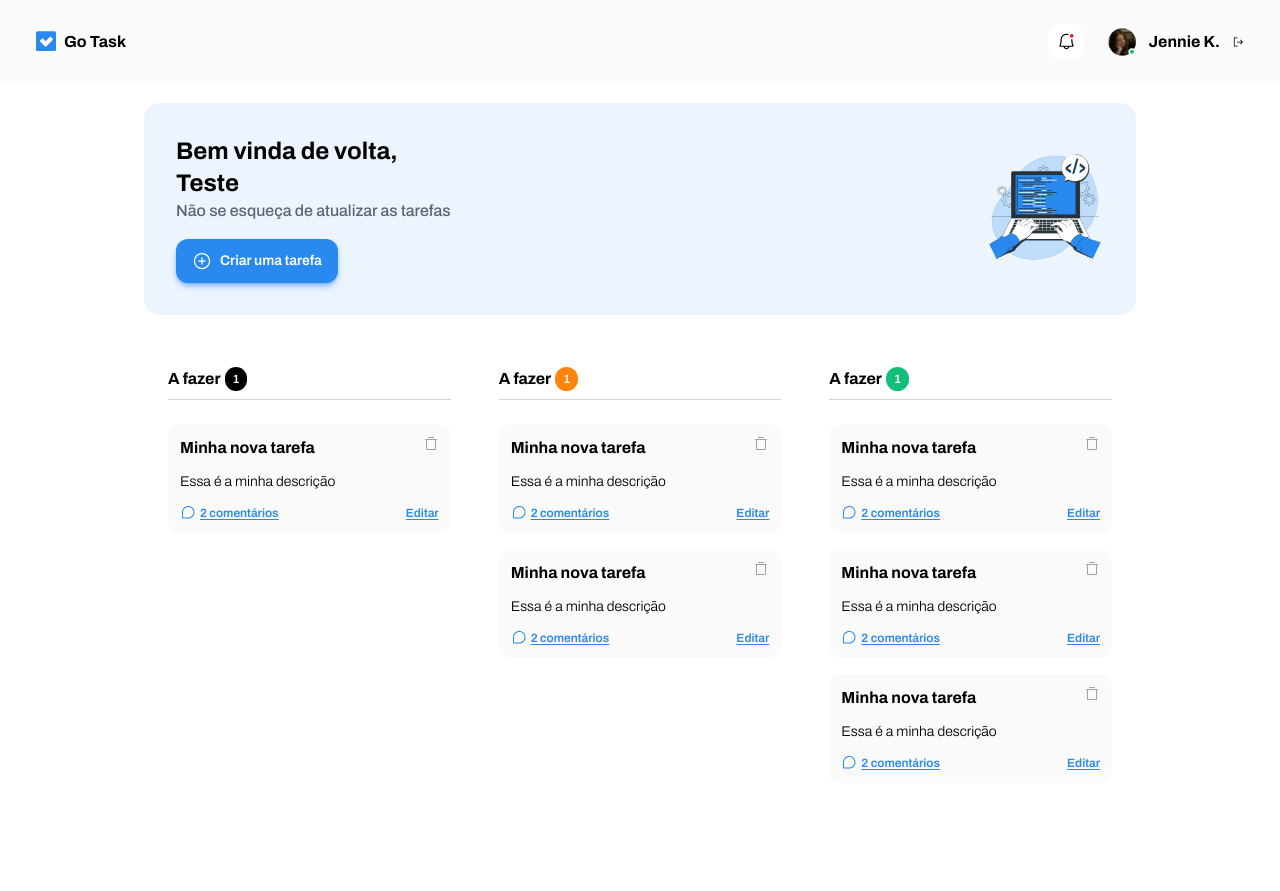
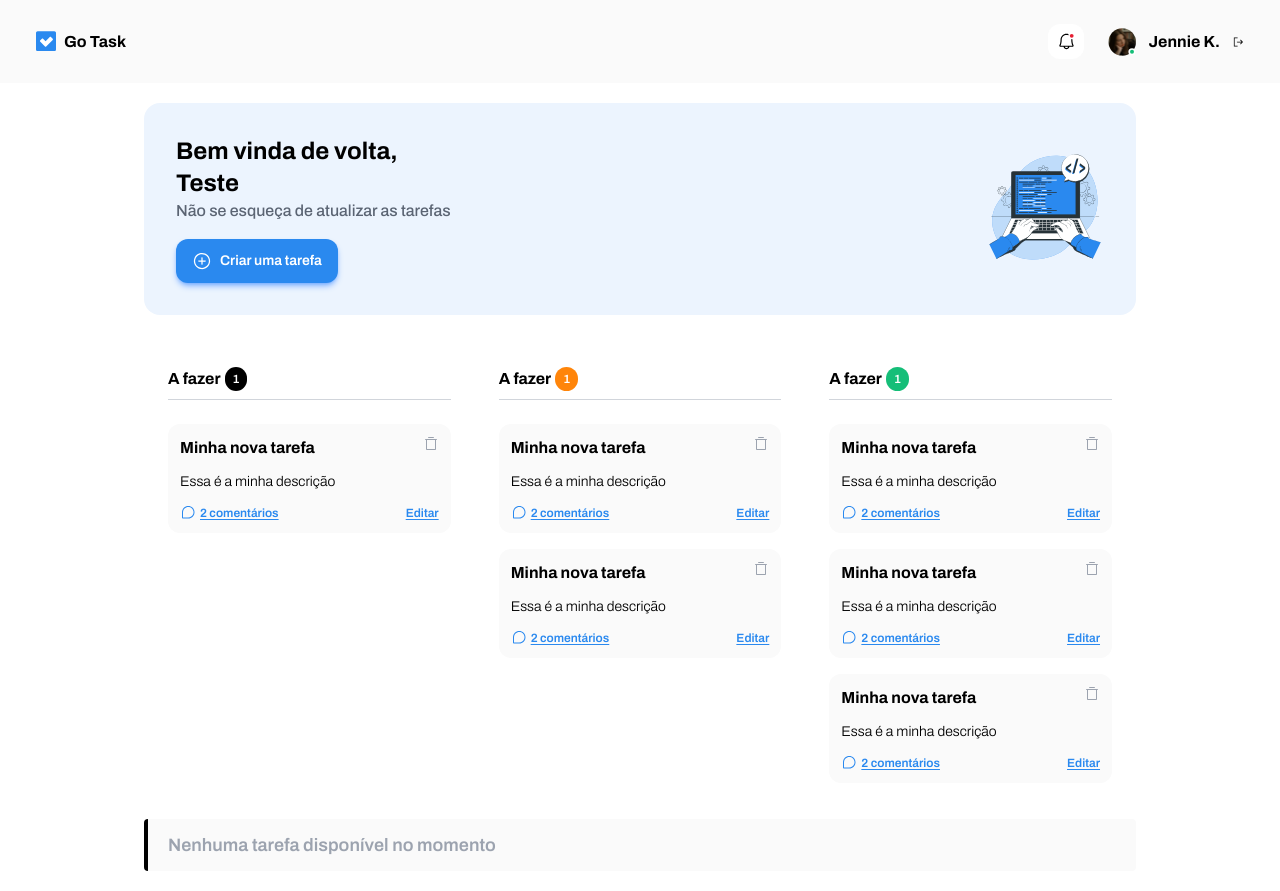
Before and after one commit to frnndog-suav/AngularStuff, an Angular app in the folder 01-go-task/: page / in a window 1280 px wide. Before the commit the page ends 839 px from the top, so only its background shows below. Built offline with nearby package versions, Linux system fonts and the light colour scheme.

Commit message:
chore: implementing no tasks available message component

```diff
--- a/01-go-task/src/app/components/task-list-section/task-list-section.html
+++ b/01-go-task/src/app/components/task-list-section/task-list-section.html
@@ -35,3 +35,7 @@
     </div>
   </div>
 </div>
+
+<div class="bg-[#fafafa] rounded-sm py-3 px-5 border-l-4 border-black">
+  <p class="font-semibold text-lg text-[#9ca3af]">Nenhuma tarefa disponível no momento</p>
+</div>
```
